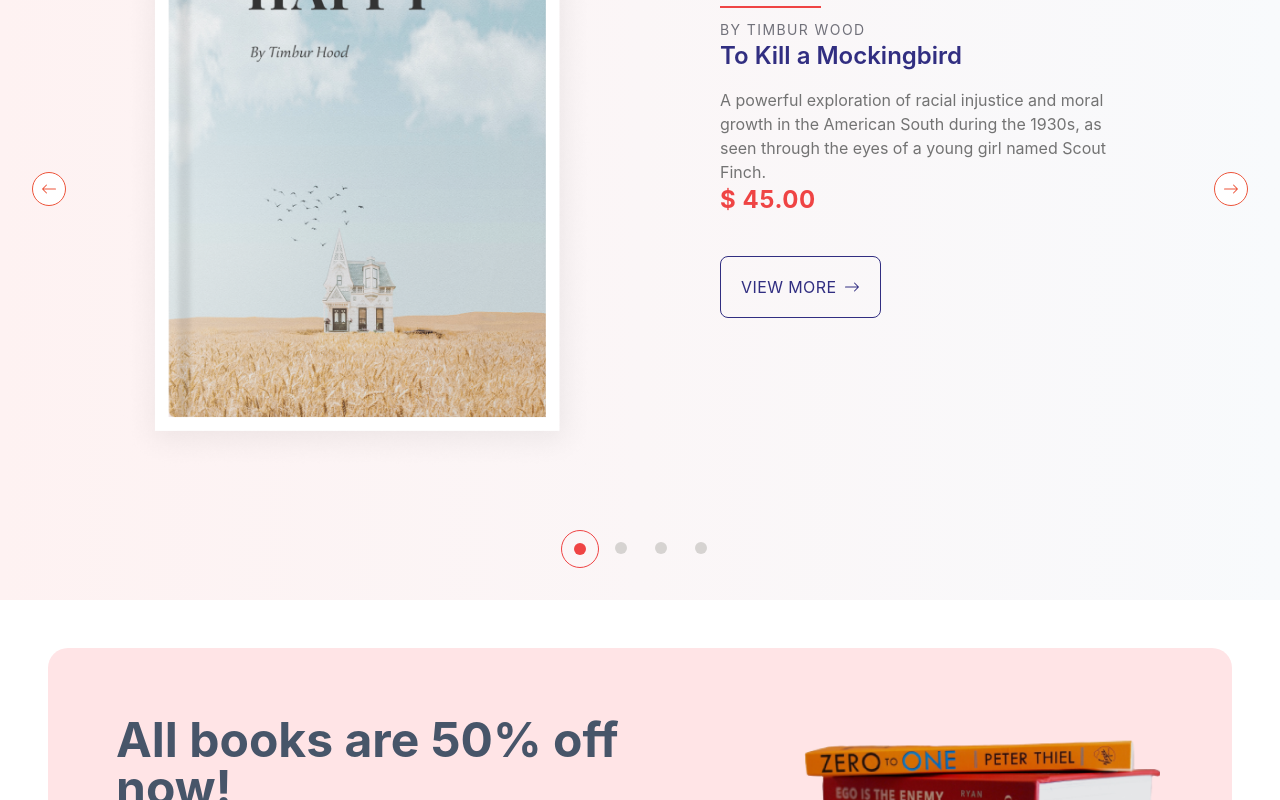
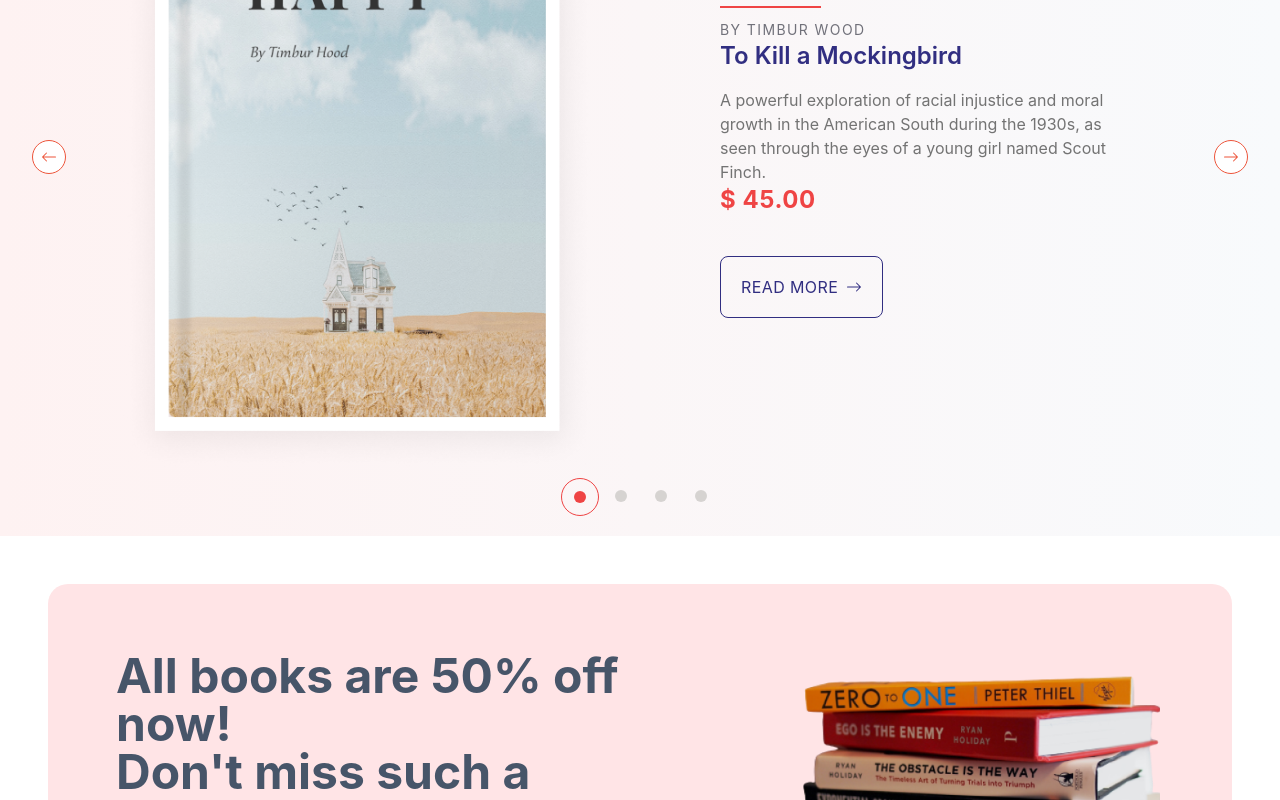
Before and after one commit to pallavee-2705/novelnest, a React (Create React App) app: page / in a window 1280 px wide. Shown: the part 2142-2942 px from the top of the page. Built offline with nearby package versions, Linux system fonts and the light colour scheme.

Commit message:
fixed bugs and added transition

```diff
--- a/src/components/FeaturedBook.jsx
+++ b/src/components/FeaturedBook.jsx
@@ -37,17 +37,28 @@ const featBooks = [
 
 const FeaturedBook = () => {
   const [book, setBook] = useState(0);
+  const [opacityClass, setOpacityClass] = useState('scale-100');
+  const [isSkewed, setIsSkewed] = useState(false);
+  const [move, setMove] = useState('translate-x-[40px]')
 
   const handleArrowPress = (direction) => {
     if(direction === 'left' && book>0)
     {
       setBook((prev) => prev-1);
+      setMove('-translate-x-[40px]')
     }
 
     if(direction === 'right' && book<=2)
     {
       setBook((prev) => prev+1);
+      setMove('translate-x-[40px]')
     }
+
+     // Apply skew effect during transition
+    setIsSkewed(true);
+    setTimeout(() => {
+      setIsSkewed(false);
+    }, 500); // Adjust the duration to match your transition
 
   }
 
@@ -63,7 +74,7 @@ const FeaturedBook = () => {
 
 
       <div>
-      <div className={`flex ${book%2===0 ? "flex-row" : "flex-row-reverse"}  w-full justify-between`}>
+      <div className={`flex ${book%2===0 ? "flex-row" : "flex-row-reverse"}  w-full justify-between transform ${isSkewed ? move : 'translate-x-0'}  transition-transform duration-500 ease-in-out`}>
         <a href='/featuredbook[i]' className='flex flex-col w-1/2 max-md:w-full items-center justify-center px-10 pt-10 cursor-pointer'>
           <div className=''>
           <h2 className="flex w-full justify-center items-center py-2 font-['Inter'] text-indigo-900 font-semibold text-4xl sm:text-3xl max-md:block hidden mb-5">Feature Book</h2>
@@ -96,15 +107,15 @@ const FeaturedBook = () => {
 
           <a href='/featuredbooks' className='mt-10'>
             <button onClick={()=>{}} className="flex items-center gap-2 border-[1px] border-indigo-900 text-indigo-900 rounded-lg py-3 px-5 hover:scale-105">
-              <p className='uppercase tracking-wide font-normal leading-9 flex gap-1 '>View More</p> <BsArrowRight />
+              <p className='uppercase tracking-wide font-normal leading-9 flex gap-1 '>Read More</p> <BsArrowRight />
             </button>
           </a>
         </div>
         </div>
       </div>
 
-      <div className='flex items-center justify-center p-8'>
-        <div className='flex gap-1 mt-5'>
+      <div className='flex items-center justify-center'>
+        <div className='flex gap-1 mb-5'>
             {featBooks.map((featurebook, index)=>(
               <div className={`p-3 ${index===book && "border-[1px] border-red-500 rounded-full"}`}>
                 <div className={`w-3 h-3 rounded-full ${index===book ? "bg-red-500 " : 'bg-stone-300'}`}/>
```
